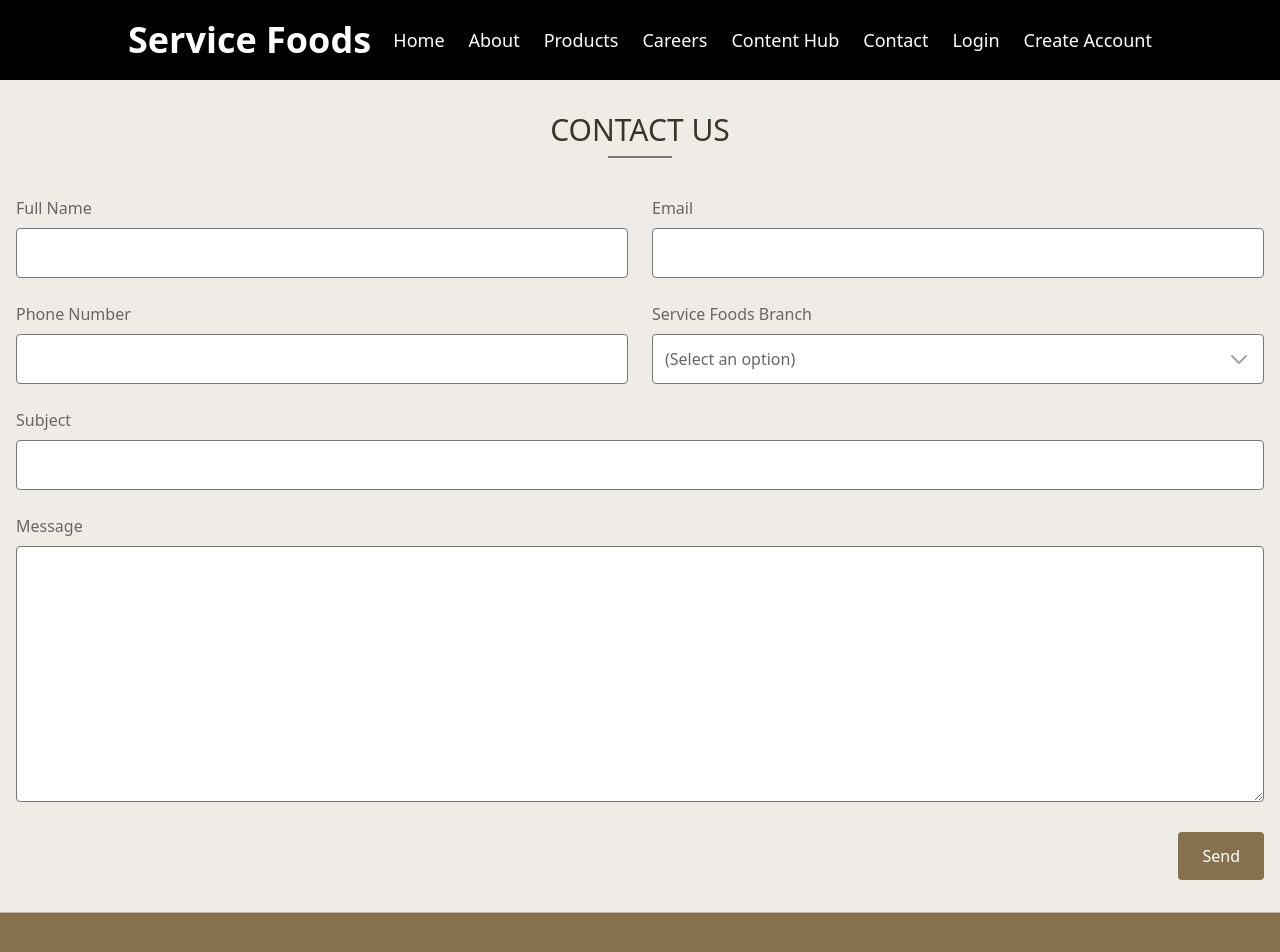
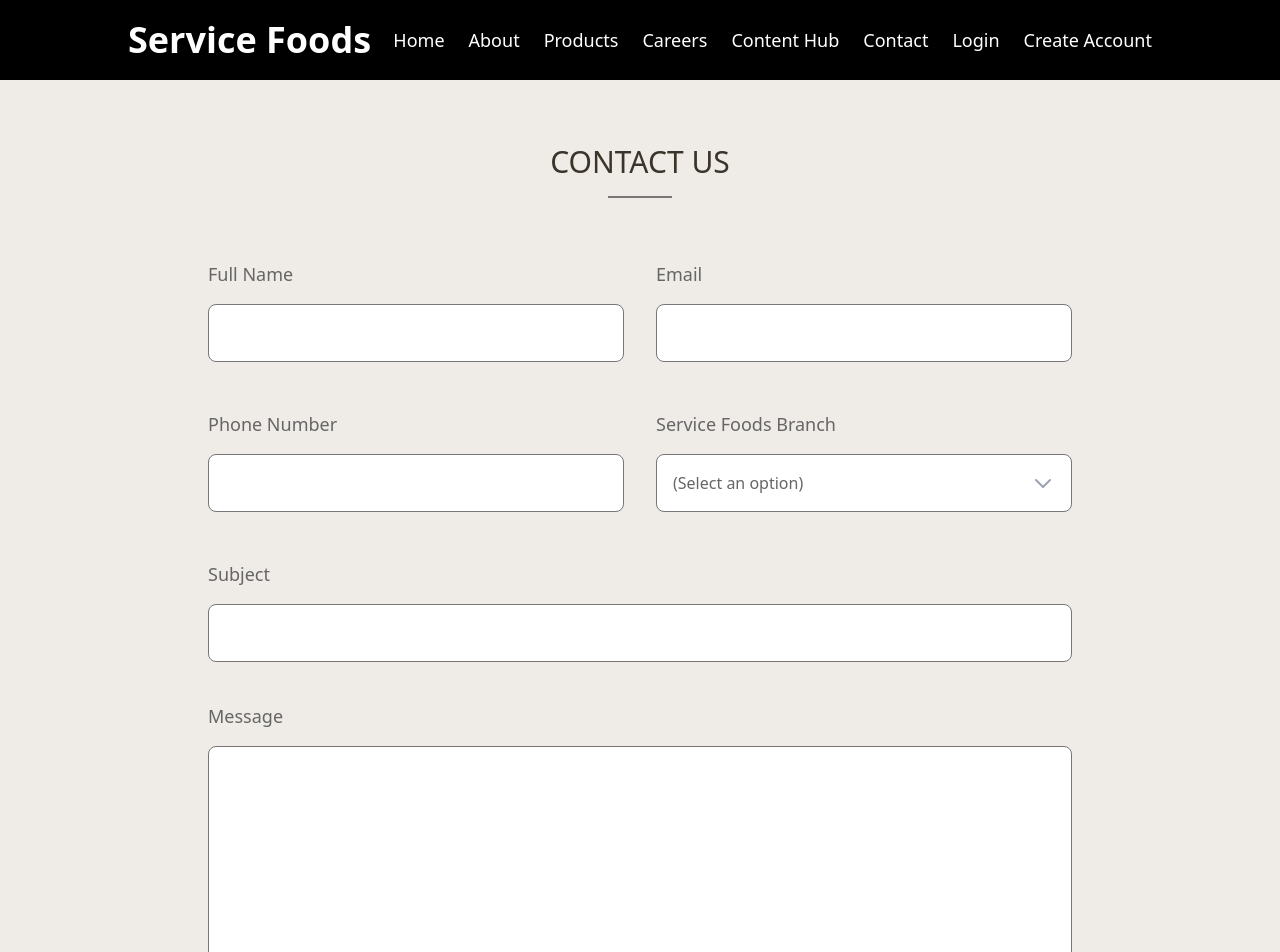
Before and after one commit to vanshikamadesya/service-food-ui, a React (Vite) app: page /contactUs/form in a window 1280 px wide. Shown: the top 952 px of the page. Built offline with nearby package versions, Linux system fonts and the light colour scheme.

Commit message:
form ----> Updated size fix

```diff
--- a/src/components/ContactUs.tsx
+++ b/src/components/ContactUs.tsx
@@ -1,7 +1,6 @@
-import  { useState } from 'react';
+import { useState } from 'react';
 import { Formik, Form, ErrorMessage } from 'formik';
-import { Field, FieldProps } from 'formik'; // Import FieldProps
-
+import { Field, FieldProps } from 'formik';
 import * as Yup from 'yup';
 
 const ContactForm = () => {
@@ -12,7 +11,7 @@ const ContactForm = () => {
   const validationSchema = Yup.object({
     fullName: Yup.string().required('Required'),
     email: Yup.string().email('Invalid email').required('Required'),
-    phoneNumber: Yup.string(), // Additional validation can be added if needed
+    phoneNumber: Yup.string(),
     branch: Yup.string().required('Required'),
     subject: Yup.string().required('Required'),
     message: Yup.string().required('Required'),
@@ -20,10 +19,10 @@ const ContactForm = () => {
 
   return (
     <div className="w-full bg-[#EFEBE7] font-inter">
-      <div className="container mx-auto px-4 py-8">
-        <h1 className="text-3xl font-medium text-center mb-12 text-[#3A342B] relative">
+      <div className="container mx-auto px-4 py-16 max-w-4xl">
+        <h1 className="text-3xl font-medium text-center mb-20 text-[#3A342B] relative">
           CONTACT US
-          <div className="w-16 h-0.5 bg-[#777777] absolute left-1/2 -translate-x-1/2 mt-2"></div>
+          <div className="w-16 h-0.5 bg-[#777777] absolute left-1/2 -translate-x-1/2 mt-4"></div>
         </h1>
 
         <Formik
@@ -36,31 +35,31 @@ const ContactForm = () => {
           }}
         >
           {({ setFieldValue, values }) => (
-            <Form className="space-y-6 w-full">
-              <div className="grid grid-cols-1 md:grid-cols-2 gap-6">
+            <Form className="space-y-10 w-full">
+              <div className="grid grid-cols-1 md:grid-cols-2 gap-8">
                 {['Full Name', 'Email'].map((label, i) => (
-                  <div key={i}>
-                    <label className="block mb-2 text-[#666666]">{label}</label>
+                  <div key={i} className="mb-2">
+                    <label className="block mb-4 text-[#666666] text-lg">{label}</label>
                     <Field
                       type={label === 'Email' ? 'email' : 'text'}
                       name={label.toLowerCase().replace(' ', '')}
-                      className="w-full p-3 border rounded focus:outline-none border-[#777777]"
+                      className="w-full p-4 border rounded-lg focus:outline-none border-[#777777]"
                       required
                     />
-                    <ErrorMessage name={label.toLowerCase().replace(' ', '')} component="div" className="text-red-500 text-sm" />
+                    <ErrorMessage name={label.toLowerCase().replace(' ', '')} component="div" className="text-red-500 text-sm mt-1" />
                   </div>
                 ))}
               </div>
 
-              <div className="grid grid-cols-1 md:grid-cols-2 gap-6">
-                <div>
-                  <label className="block mb-2 text-[#666666]">Phone Number</label>
+              <div className="grid grid-cols-1 md:grid-cols-2 gap-8">
+                <div className="mb-2">
+                  <label className="block mb-4 text-[#666666] text-lg">Phone Number</label>
                   <Field name="phoneNumber">
-                    {({ field, form }: FieldProps) => ( // Explicitly type field and form
+                    {({ field, form }: FieldProps) => (
                       <input
                         {...field}
                         type="tel"
-                        className="w-full p-3 border rounded focus:outline-none border-[#777777]"
+                        className="w-full p-4 border rounded-lg focus:outline-none border-[#777777]"
                         onChange={(e) => {
                           const value = e.target.value;
                           const filteredValue = value.replace(/[^0-9+]/g, '');
@@ -69,27 +68,37 @@ const ContactForm = () => {
                       />
                     )}
                   </Field>
-                  <ErrorMessage name="phoneNumber" component="div" className="text-red-500 text-sm" />
+                  <ErrorMessage name="phoneNumber" component="div" className="text-red-500 text-sm mt-1" />
                 </div>
 
-                <div className="relative">
-                  <label className="block mb-2 text-[#666666]">Service Foods Branch</label>
+                <div className="relative mb-2">
+                  <label className="block mb-4 text-[#666666] text-lg">Service Foods Branch</label>
                   <button
                     type="button"
-                    className="w-full p-3 border rounded text-left flex justify-between items-center bg-white focus:outline-none border-[#777777] text-[#666666]"
+                    className="w-full p-4 border rounded-lg text-left flex justify-between items-center bg-white focus:outline-none border-[#777777] text-[#666666]"
                     onClick={() => setDropdownOpen(!dropdownOpen)}
                   >
                     <span>{values.branch || '(Select an option)'}</span>
-                    <svg className="w-6 h-6 text-gray-400" fill="none" stroke="currentColor" viewBox="0 0 24 24" xmlns="http://www.w3.org/2000/svg">
+                    <svg
+                      className={`w-6 h-6 text-gray-400 transition-transform duration-300 ${dropdownOpen ? 'rotate-180' : ''}`}
+                      fill="none"
+                      stroke="currentColor"
+                      viewBox="0 0 24 24"
+                      xmlns="http://www.w3.org/2000/svg"
+                    >
                       <path strokeLinecap="round" strokeLinejoin="round" strokeWidth="2" d="M19 9l-7 7-7-7"></path>
                     </svg>
                   </button>
-                  {dropdownOpen && (
-                    <ul className="absolute z-10 w-full mt-1 bg-white border rounded shadow-lg max-h-60 overflow-auto border-[#777777]">
+                  <div
+                    className={`absolute z-10 w-full overflow-hidden transition-all duration-300 ease-in-out ${
+                      dropdownOpen ? 'max-h-60 opacity-100 mt-1' : 'max-h-0 opacity-0'
+                    }`}
+                  >
+                    <ul className="bg-white border rounded-lg shadow-lg overflow-auto border-[#777777]">
                       {branches.map((branch, i) => (
                         <li
                           key={i}
-                          className="p-3 hover:bg-gray-200 cursor-pointer"
+                          className="p-4 hover:bg-gray-200 cursor-pointer transition-colors duration-200"
                           onClick={() => {
                             setFieldValue('branch', branch);
                             setDropdownOpen(false);
@@ -99,25 +108,40 @@ const ContactForm = () => {
                         </li>
                       ))}
                     </ul>
-                  )}
-                  <ErrorMessage name="branch" component="div" className="text-red-500 text-sm" />
+                  </div>
+                  <ErrorMessage name="branch" component="div" className="text-red-500 text-sm mt-1" />
                 </div>
               </div>
 
-              {['Subject', 'Message'].map((label, i) => (
-                <div key={i}>
-                  <label className="block mb-2 text-[#666666]">{label}</label>
-                  {label === 'Message' ? (
-                    <Field as="textarea" name="message" className="w-full p-3 border rounded focus:outline-none h-64 border-[#777777]" required />
-                  ) : (
-                    <Field type="text" name="subject" className="w-full p-3 border rounded focus:outline-none border-[#777777]" required />
-                  )}
-                  <ErrorMessage name={label.toLowerCase()} component="div" className="text-red-500 text-sm" />
-                </div>
-              ))}
+              <div className="mb-2">
+                <label className="block mb-4 text-[#666666] text-lg">Subject</label>
+                <Field
+                  type="text"
+                  name="subject"
+                  className="w-full p-4 border rounded-lg focus:outline-none border-[#777777]"
+                  required
+                />
+                <ErrorMessage name="subject" component="div" className="text-red-500 text-sm mt-1" />
+              </div>
 
-              <div className="text-right">
-                <button type="submit" className="px-6 py-3 text-white rounded bg-[#86704D]">Send</button>
+              <div className="mb-2">
+                <label className="block mb-4 text-[#666666] text-lg">Message</label>
+                <Field
+                  as="textarea"
+                  name="message"
+                  className="w-full p-4 border rounded-lg focus:outline-none h-64 border-[#777777]"
+                  required
+                />
+                <ErrorMessage name="message" component="div" className="text-red-500 text-sm mt-1" />
+              </div>
+
+              <div className="text-right mt-8">
+                <button
+                  type="submit"
+                  className="px-10 py-4 text-white rounded-lg bg-[#86704D] text-lg font-medium border-2 border-[#86704D] hover:bg-[#7a664a] transition-colors duration-300"
+                >
+                  Send
+                </button>
               </div>
             </Form>
           )}
```
